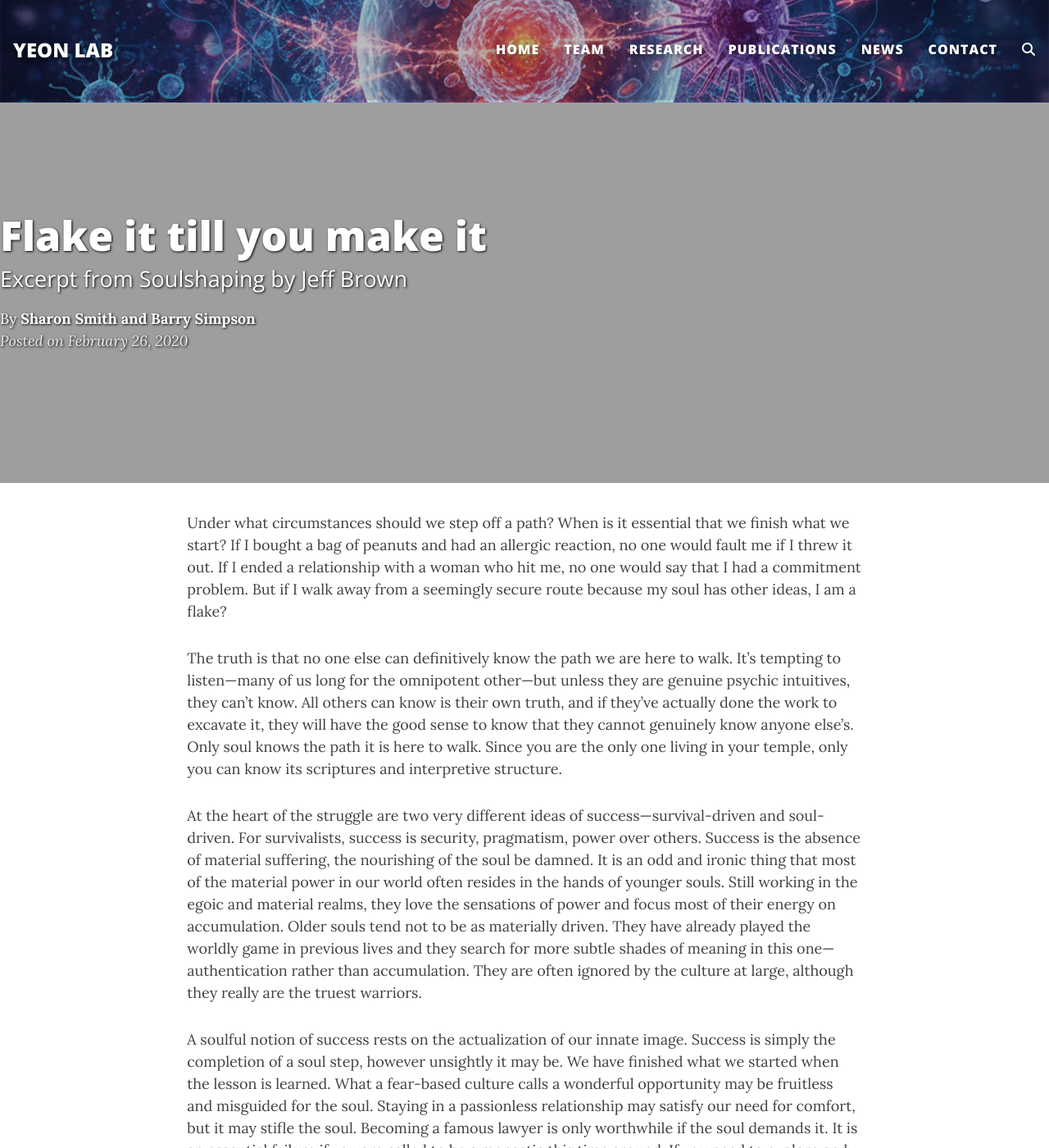
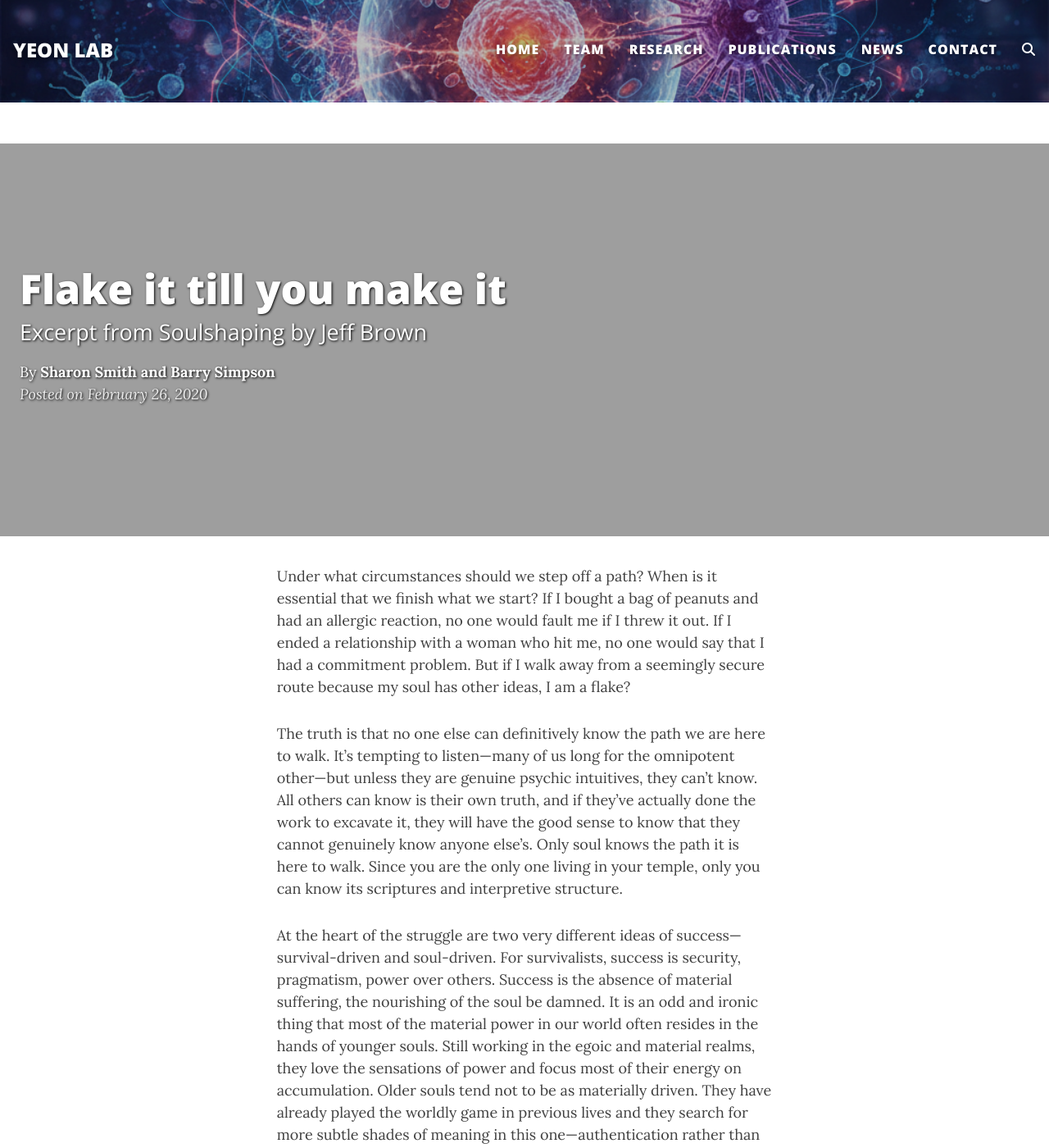
Before and after one commit to mjyeon0807-hub/mjyeon0807-hub.github.io, a Jekyll site: the page built from _posts/2020-02-26-flake-it-till-you-make-it.md, in a window 1280 px wide and 1400 px high. Shown: the whole window at 82% size. Built offline with Jekyll 4.4.1, drawn with Linux system fonts in a browser that asks for light colours; comment, search, counter and statistics services are not loaded.

Commit message:
Update custom.css

```diff
--- a/assets/css/custom.css
+++ b/assets/css/custom.css
@@ -1,12 +1,29 @@
 /* ==========================================================================
    Yeon Lab — custom overrides
-   - Navbar uses header image as a full-width banner (cover)
-   - Text is readable on top of the image
-   - Navbar text (brand + menu) ~50% bigger
-   - Hide any logo-image brand (we want banner background only)
+   Goals
+   - Navbar uses /assets/img/header-2.png as a full-width banner background
+   - Keep menu readable on top of the image
+   - Hide any logo-image brand (banner background only)
+   - Fix banner vs page-title overlap (add spacing below fixed navbar)
+   - Unify left/right spacing across pages (consistent max-width + padding)
    ========================================================================== */
 
-/* ---------- Banner navbar background (force override) ---------- */
+/* =========================
+   Global layout variables
+   ========================= */
+:root {
+  /* Space below fixed navbar before page title/header starts */
+  --yeon-banner-offset-desktop: 175px;
+  --yeon-banner-offset-mobile: 110px;
+
+  /* Unified content width/padding for all pages */
+  --yeon-content-max: 1000px;
+  --yeon-content-pad: 24px;
+}
+
+/* =========================
+   Navbar banner
+   ========================= */
 nav.navbar.navbar-custom,
 nav.navbar.navbar-custom.top-nav-regular,
 nav.navbar.navbar-custom.top-nav-short,
@@ -20,7 +37,7 @@ nav.navbar.navbar-custom.top-nav-short-permanent {
   background-position: center center !important;
   background-repeat: no-repeat !important;
 
-  /* More room for larger text */
+  /* Banner size (desktop default) */
   min-height: 125px !important;
   padding-top: 14px !important;
   padding-bottom: 14px !important;
@@ -28,7 +45,7 @@ nav.navbar.navbar-custom.top-nav-short-permanent {
   border-bottom: 3px solid rgba(0, 0, 0, 0.12) !important;
 }
 
-/* Overlay for readability */
+/* Dark overlay for readability */
 nav.navbar.navbar-custom::before {
   content: "";
   position: absolute;
@@ -43,7 +60,7 @@ nav.navbar.navbar-custom > * {
   z-index: 1;
 }
 
-/* ---------- Text style + size (+~50%) ---------- */
+/* Navbar text styling */
 nav.navbar.navbar-custom .navbar-brand,
 nav.navbar.navbar-custom .navbar-nav .nav-link,
 nav.navbar.navbar-custom .navbar-toggler {
@@ -53,19 +70,19 @@ nav.navbar.navbar-custom .navbar-toggler {
   line-height: 1.1 !important;
 }
 
-/* Brand (“Yeon Lab”) bigger */
+/* Brand (“Yeon Lab”) */
 nav.navbar.navbar-custom .navbar-brand {
   font-size: 1.5rem !important;
 }
 
-/* Menu links bigger */
+/* Menu links */
 nav.navbar.navbar-custom .navbar-nav .nav-link {
   font-size: 1.0rem !important;
   padding-top: 13px !important;
   padding-bottom: 13px !important;
 }
 
-/* ---------- Toggler visibility on banner ---------- */
+/* Toggler visibility */
 nav.navbar.navbar-custom .navbar-toggler {
   border-color: rgba(255, 255, 255, 0.55) !important;
 }
@@ -73,17 +90,7 @@ nav.navbar.navbar-custom .navbar-toggler-icon {
   filter: invert(1) contrast(2);
 }
 
-/* More space between the navbar banner and the page header/title */
-:root {
-  --yeon-banner-offset: 175px; /* increase this for more space (try 165–210px) */
-}
-
-header > .intro-header,
-header > .intro-header.big-img {
-  margin-top: var(--yeon-banner-offset) !important;
-}
-
-/* ---------- Dropdown menu (keep light + readable) ---------- */
+/* Dropdown menu readable */
 nav.navbar.navbar-custom .dropdown-menu {
   background: #ffffff !important;
 }
@@ -92,12 +99,45 @@ nav.navbar.navbar-custom .dropdown-menu .dropdown-item {
   text-shadow: none !important;
 }
 
-/* ---------- Hide logo image brand (banner background only) ---------- */
+/* Hide logo image brand */
 nav.navbar.navbar-custom .navbar-brand-logo {
   display: none !important;
 }
 
-/* ---------- Mobile tweaks ---------- */
+/* =========================
+   Fix: banner overlaps page title/header
+   ========================= */
+header > .intro-header,
+header > .intro-header.big-img {
+  margin-top: var(--yeon-banner-offset-desktop) !important;
+}
+
+/* =========================
+   Unify left/right spacing across all pages
+   ========================= */
+main.container-md,
+main.container-fluid {
+  max-width: var(--yeon-content-max) !important;
+  padding-left: var(--yeon-content-pad) !important;
+  padding-right: var(--yeon-content-pad) !important;
+}
+
+/* Prevent Bootstrap rows from escaping the padding */
+main.container-md .row,
+main.container-fluid .row {
+  margin-left: 0 !important;
+  margin-right: 0 !important;
+}
+
+/* Normalize theme fullwidth padding if present */
+.fullwidth-pad {
+  padding-left: var(--yeon-content-pad) !important;
+  padding-right: var(--yeon-content-pad) !important;
+}
+
+/* =========================
+   Mobile tweaks (ONLY inside this media block)
+   ========================= */
 @media (max-width: 768px) {
   nav.navbar.navbar-custom,
   nav.navbar.navbar-custom.top-nav-regular,
@@ -108,49 +148,20 @@ nav.navbar.navbar-custom .navbar-brand-logo {
     padding-bottom: 10px !important;
   }
 
+  /* If the desktop text feels too big on mobile, reduce a bit */
   nav.navbar.navbar-custom .navbar-brand {
-    font-size: 1.5rem !important;
+    font-size: 1.35rem !important;
   }
 
   nav.navbar.navbar-custom .navbar-nav .nav-link {
-    font-size: 1.05rem !important;
+    font-size: 0.95rem !important;
     padding-top: 10px !important;
     padding-bottom: 10px !important;
   }
-}
 
-:root {
-    --yeon-banner-offset: 110px; /* 95px + ~15px gap */
+  /* Smaller offset below the fixed banner on mobile */
+  header > .intro-header,
+  header > .intro-header.big-img {
+    margin-top: var(--yeon-banner-offset-mobile) !important;
   }
 }
-
-/* =========================
-   Unify left/right spacing across all pages
-   ========================= */
-
-/* Use one consistent content width */
-:root {
-  --yeon-content-max: 1000px; /* change to 1000px / 1200px if you prefer */
-  --yeon-content-pad: 24px;   /* consistent side padding */
-}
-
-/* Beautiful Jekyll wraps content in <main class="container-md ..."> */
-main.container-md,
-main.container-fluid {
-  max-width: var(--yeon-content-max) !important;
-  padding-left: var(--yeon-content-pad) !important;
-  padding-right: var(--yeon-content-pad) !important;
-}
-
-/* Ensure inner rows don’t “escape” the padding */
-main.container-md .row,
-main.container-fluid .row {
-  margin-left: 0 !important;
-  margin-right: 0 !important;
-}
-
-/* If any page uses the theme's fullwidth-pad, normalize it too */
-.fullwidth-pad {
-  padding-left: var(--yeon-content-pad) !important;
-  padding-right: var(--yeon-content-pad) !important;
-}
```
